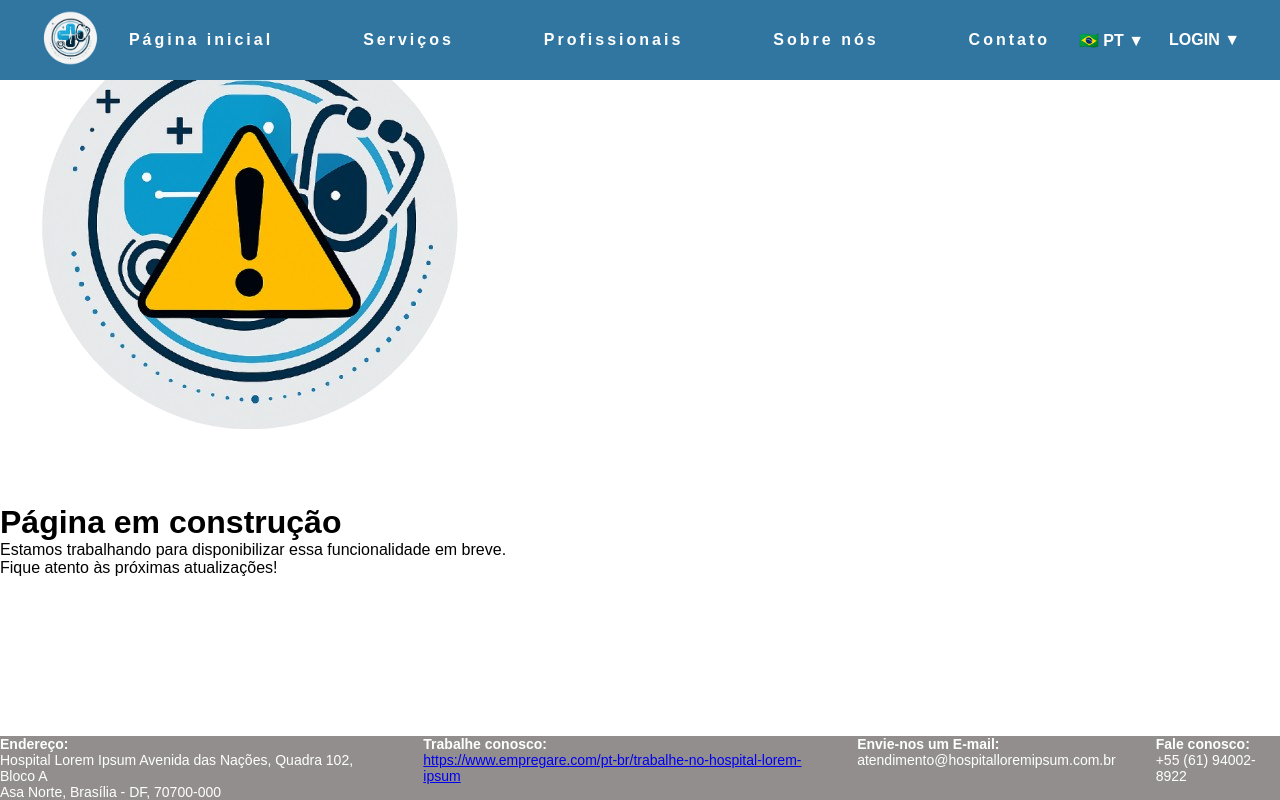
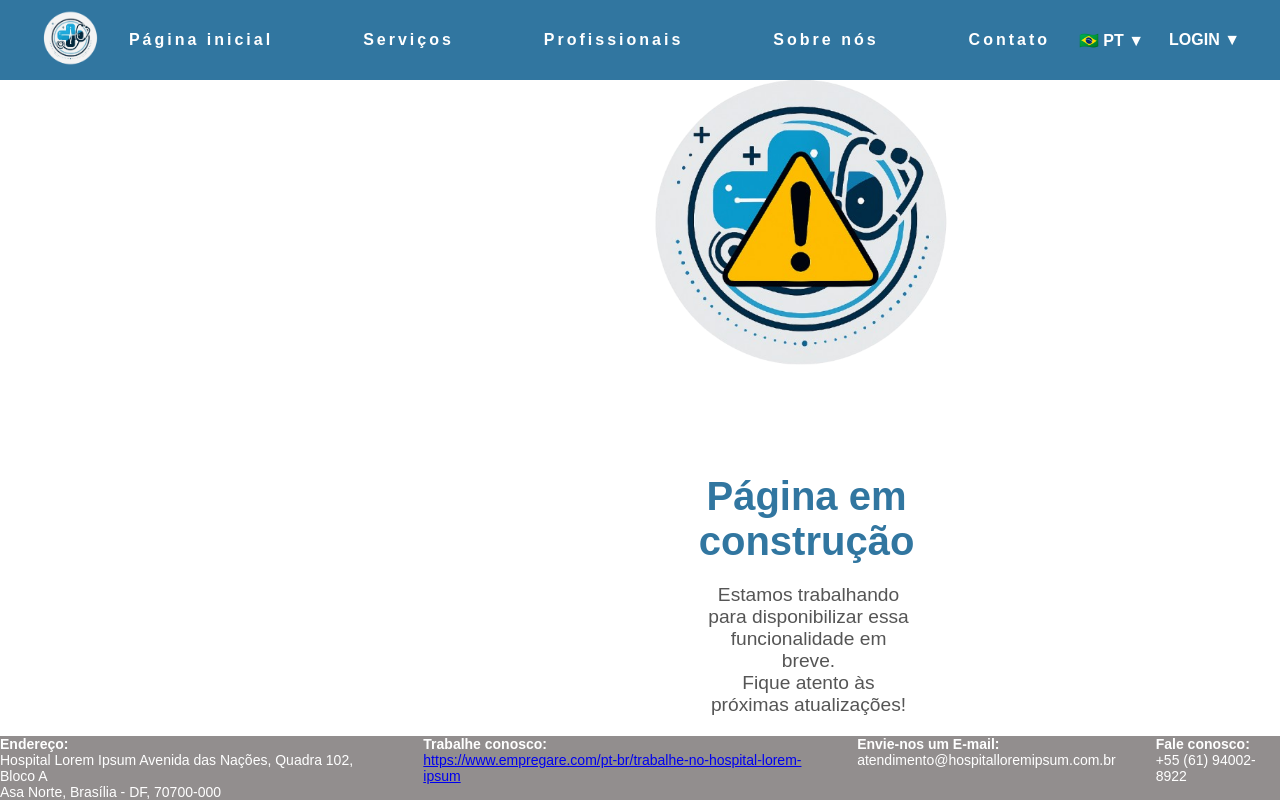
Before and after one commit to caiziinJJ/trabalho-ihc, a plain HTML site: page html/pagina_indisponivel.html in a window 1280 px wide. Drawn offline with Linux system fonts and the light colour scheme.

Commit message:
tela-indisponivel

```diff
--- a/html/pagina_indisponivel.html
+++ b/html/pagina_indisponivel.html
@@ -5,7 +5,7 @@
   <meta name="viewport" content="width=device-width, initial-scale=1.0"/>
   <title>Página em Construção</title>
   <link rel="stylesheet" href="../style/index.css" />
-  <link rel="stylesheet" href="../style/pagina-indisponivel.css" />
+  <link rel="stylesheet" href="../style/pagina_indisponivel.css" />
 </head>
 <header>
   <div class="navbar-bg">
--- a/style/pagina_indisponivel.css
+++ b/style/pagina_indisponivel.css
@@ -1,44 +1,53 @@
 .imagem-atencao{
   display: flex;
   justify-content: center;
+  align-items: ce;
   margin-bottom: 30px;
+
 }
 
 .imagem-atencao img {
-  width: 180px;
+
   height: auto;
-  border-radius: 100%;
-  border: 4px solid #888;
+
 }
 
+
 .pagina-construcao {
-  min-height: 100vh;
+
   display: flex;
   justify-content: center;
   align-items: center;
   flex-direction: column;
   text-align: center;
-  padding: 60px 20px;
-  background-color: #f2f2f2;
+  width: 1px;
+  margin-top: 5vw;
+  margin-left: 100vh  ;
+
+
 }
 
 .pagina-construcao h1 {
   font-size: 2.5rem;
   color: #3176a0;
   margin-bottom: 20px;
+  text-align: center  ;
+  margin-left: 1.5vh;
+
 }
 
 .pagina-construcao p {
   font-size: 1.2rem;
   color: #555;
-  max-width: 700px;
+  max-width: 700vh;
+  margin-left: 2vh;
 }
 
 .pagina-construcao img {
-  width: 15px;
+  width: 350px;
   margin-bottom: 30px;
   border-radius: 100%;
   display: flex;
   justify-content: center;
-  border: 4px solid #888;
+
 }
```
